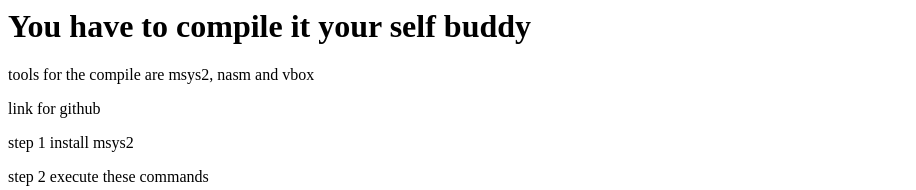
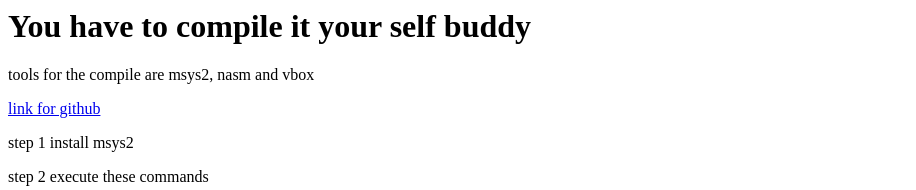
Before and after one commit to vuki-devexe/vukios, a plain HTML site: page index.html in a window 1280 px wide. Shown: the top 190 px of the page, without its empty margins (0-916 px from the left). Drawn offline with Linux system fonts and the light colour scheme.

Commit message:
Update index.html

```diff
--- a/index.html
+++ b/index.html
@@ -7,7 +7,7 @@
 </style>
 <h1>You have to compile it your self buddy</h1>
 <p>tools for the compile are msys2, nasm and vbox</p>
-<a herf="https://github.com/rocky-devexe/rockyos">link for github</a>
+<a href="https://github.com/rocky-devexe/rockyos">link for github</a>
 
 <p>step 1 install msys2</p>
 <p>step 2 execute  these commands</p>
```
